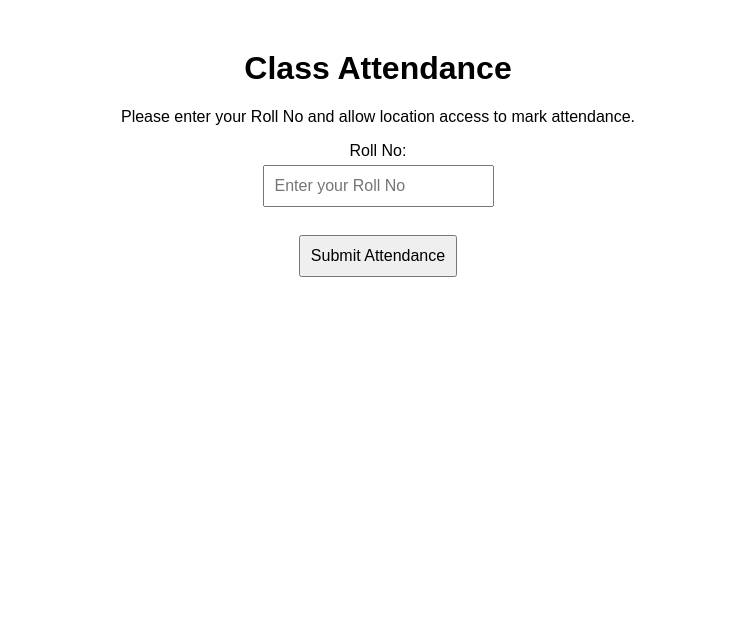
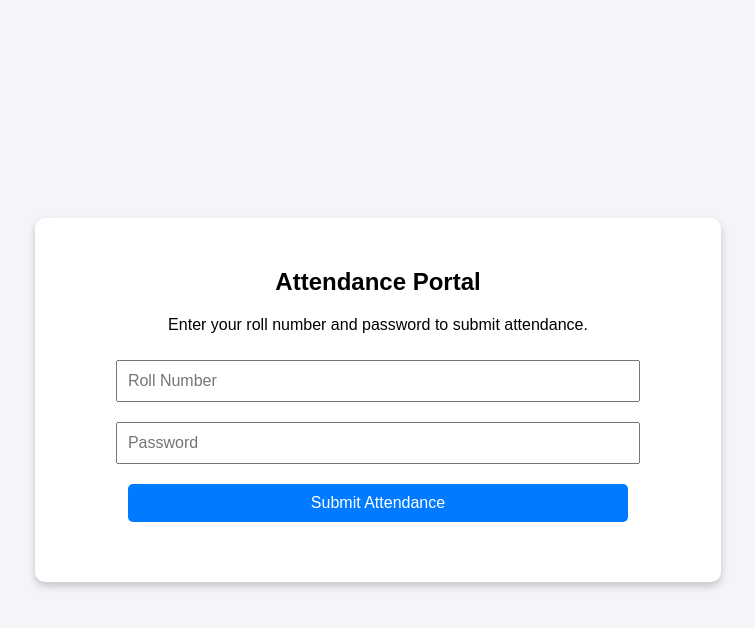
Before and after one commit to rudhkul/m2Attendance, a plain HTML site: page index.html in a window 1280 px wide. Shown: the whole page, without its empty margins (262-1017 px from the left). Drawn offline with Linux system fonts and the light colour scheme.

Commit message:
Update index.html

```diff
--- a/index.html
+++ b/index.html
@@ -1,100 +1,109 @@
 <!DOCTYPE html>
 <html>
 <head>
-  <meta charset="utf-8" />
-  <title>Attendance System</title>
+  <meta charset="UTF-8">
+  <title>Attendance Portal</title>
   <style>
     body {
       font-family: Arial, sans-serif;
+      margin: 0;
+      padding: 0;
+      display: flex;
+      justify-content: center;
+      align-items: center;
+      height: 100vh;
+      background-color: #f4f4f9;
+    }
+    .container {
       text-align: center;
-      margin-top: 50px;
+      background: white;
+      padding: 30px;
+      border-radius: 10px;
+      box-shadow: 0 4px 8px rgba(0, 0, 0, 0.2);
     }
     input, button {
+      margin: 10px 0;
       padding: 10px;
       font-size: 16px;
-      margin: 5px;
+      width: 80%;
+    }
+    button {
+      background-color: #007bff;
+      color: white;
+      border: none;
+      cursor: pointer;
+      border-radius: 5px;
+    }
+    button:disabled {
+      background-color: #aaa;
+      cursor: not-allowed;
     }
     #result {
       margin-top: 20px;
+      color: green;
+      font-weight: bold;
+    }
+    #error {
+      color: red;
       font-weight: bold;
     }
   </style>
 </head>
 <body>
-  <h1>Class Attendance</h1>
-  <p>Please enter your Roll No and allow location access to mark attendance.</p>
-
-  <label for="rollNo">Roll No:</label><br/>
-  <input type="text" id="rollNo" name="rollNo" placeholder="Enter your Roll No" /><br/><br/>
-
-  <button onclick="submitAttendance()">Submit Attendance</button>
-
-  <p id="result"></p>
+  <div class="container">
+    <h2>Attendance Portal</h2>
+    <p>Enter your roll number and password to submit attendance.</p>
+    <input type="text" id="rollNo" placeholder="Roll Number" required>
+    <input type="password" id="password" placeholder="Password" required>
+    <button onclick="submitAttendance()">Submit Attendance</button>
+    <p id="result"></p>
+    <p id="error"></p>
+  </div>
 
   <script>
-    // Replace with your actual Google Apps Script Web App URL
-    const SCRIPT_URL = "https://script.google.com/macros/s/AKfycbx0fNG5XPLXrKMWY1n3NRojkiaf87rVznH5WOGiBV2bCQH6K0AOyCeM5fUpjV4LzsX8lQ/exec";
-
-    let isSubmitting = false; // Prevent duplicate submissions
+    const BACKEND_URL = "https://script.google.com/macros/s/YOUR_SCRIPT_ID/exec";
 
     async function submitAttendance() {
-      if (isSubmitting) return; // Prevent multiple submissions
-      isSubmitting = true;
-      document.getElementById('result').innerText = "Submitting...";
+      const rollNo = document.getElementById("rollNo").value.trim();
+      const password = document.getElementById("password").value.trim();
+      const resultEl = document.getElementById("result");
+      const errorEl = document.getElementById("error");
 
-      const rollNo = document.getElementById('rollNo').value.trim();
+      resultEl.innerText = "";
+      errorEl.innerText = "";
 
-      // Validate Roll No (e.g., 5-digit format)
-      if (!rollNo || !/^\d{5}$/.test(rollNo)) {
-        alert("Please enter a valid Roll No (e.g., 12345).");
-        isSubmitting = false;
+      if (!rollNo || !password) {
+        errorEl.innerText = "Please enter both roll number and password.";
         return;
       }
 
-      // Generate or retrieve a unique device ID
-      let deviceId = localStorage.getItem("deviceId");
-      if (!deviceId) {
-        deviceId = crypto.randomUUID(); // Generates a new unique identifier
-        localStorage.setItem("deviceId", deviceId); // Store it for the session
-      }
+      if (navigator.geolocation) {
+        navigator.geolocation.getCurrentPosition(async (position) => {
+          const lat = position.coords.latitude;
+          const lon = position.coords.longitude;
+          const timestamp = new Date().toISOString();
 
-      // Get user location
-      if (navigator.geolocation) {
-        navigator.geolocation.getCurrentPosition(
-          async (pos) => {
-            const lat = pos.coords.latitude;
-            const lon = pos.coords.longitude;
-            const timestamp = new Date().toISOString();
+          try {
+            const response = await fetch(BACKEND_URL, {
+              method: "POST",
+              headers: { "Content-Type": "application/json" },
+              body: JSON.stringify({ rollNo, password, lat, lon, timestamp }),
+            });
 
-            // Construct the GET request URL with all parameters
-            const url = `${SCRIPT_URL}?rollNo=${encodeURIComponent(rollNo)}&lat=${lat}&lon=${lon}&timestamp=${encodeURIComponent(timestamp)}&deviceId=${encodeURIComponent(deviceId)}`;
-            console.log(`Request URL: ${url}`);
-
-            try {
-              const response = await fetch(url);
-              if (!response.ok) {
-                throw new Error(`HTTP error! Status: ${response.status}`);
-              }
-
-              const data = await response.text();
-              document.getElementById('result').innerText = data; // Display response to user
-            } catch (error) {
-              console.error(`Error while sending request: ${error.message}`);
-              document.getElementById('result').innerText = "Error: " + error.message;
-            } finally {
-              // Clear deviceId after the submission
-              localStorage.removeItem("deviceId");
-              isSubmitting = false;
+            const result = await response.json();
+            if (response.ok) {
+              resultEl.innerText = result.message;
+            } else {
+              errorEl.innerText = result.message || "Error occurred.";
             }
-          },
-          (error) => {
-            alert("Error getting location: " + error.message);
-            isSubmitting = false;
+          } catch (error) {
+            errorEl.innerText = "Error: Unable to connect to the server.";
           }
-        );
+        }, () => {
+          errorEl.innerText = "Geolocation is required for attendance.";
+        });
       } else {
-        alert("Geolocation is not supported by this browser.");
-        isSubmitting = false;
+        errorEl.innerText = "Geolocation is not supported by this browser.";
       }
     }
   </script>
```
